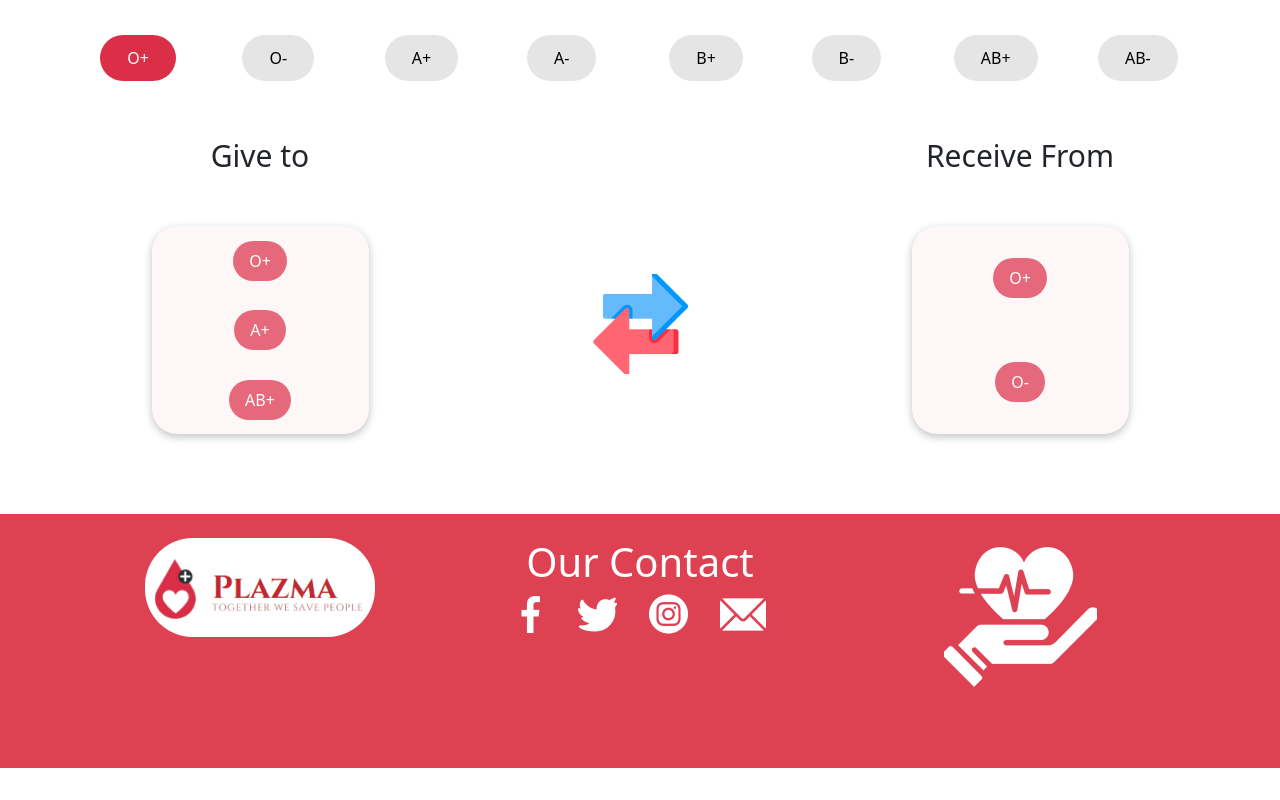
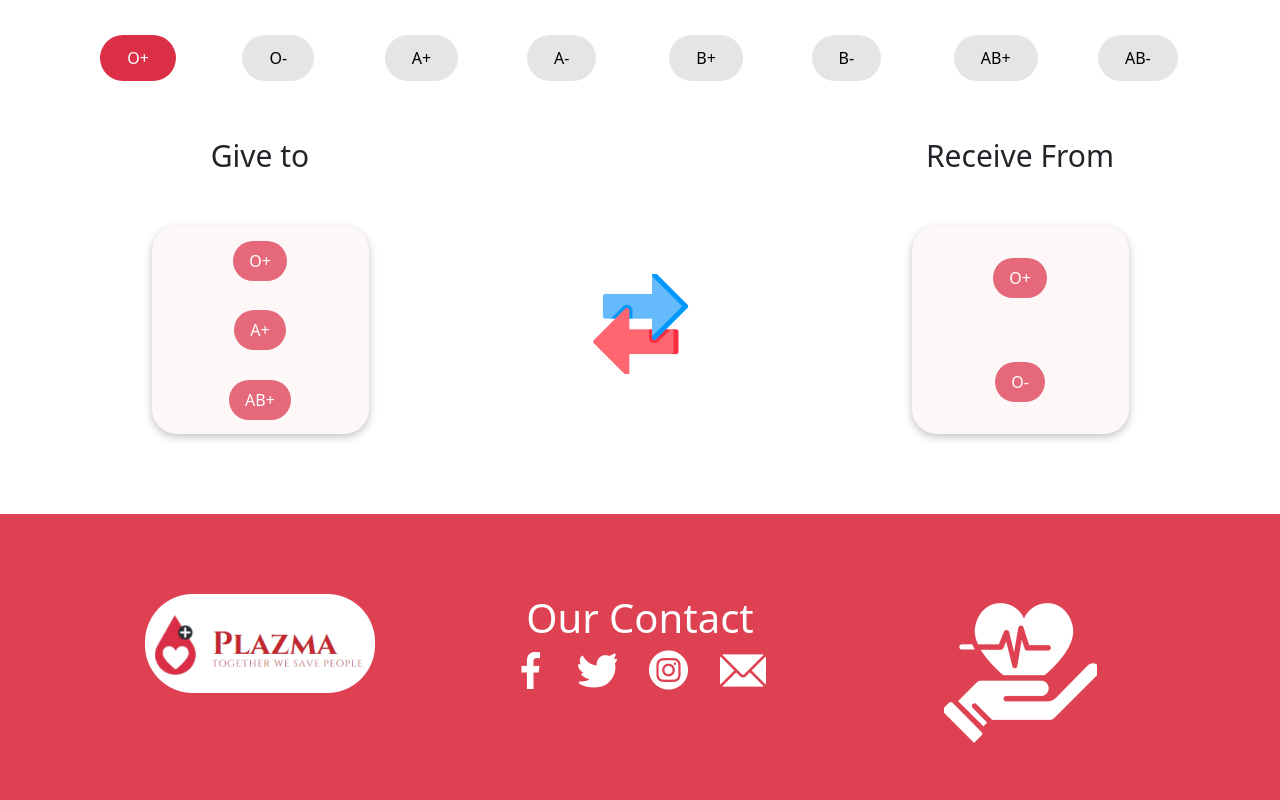
Before and after one commit to RubeshU/Plazma, a React (Create React App) app in the folder front-end/: page / in a window 1280 px wide. Shown: the part 1233-2033 px from the top of the page. Before the commit the page ends 2001 px from the top, so only its background shows below. Built offline with nearby package versions, Linux system fonts and the light colour scheme.

Commit message:
footer bug fixed

```diff
--- a/front-end/src/Pages/HomePage/components/Footer.module.css
+++ b/front-end/src/Pages/HomePage/components/Footer.module.css
@@ -5,7 +5,7 @@
 }
 
 .footer_container{
-    padding: 1.5rem;
+    padding-top: 5rem;
 }
 
 .footer_row{
```
